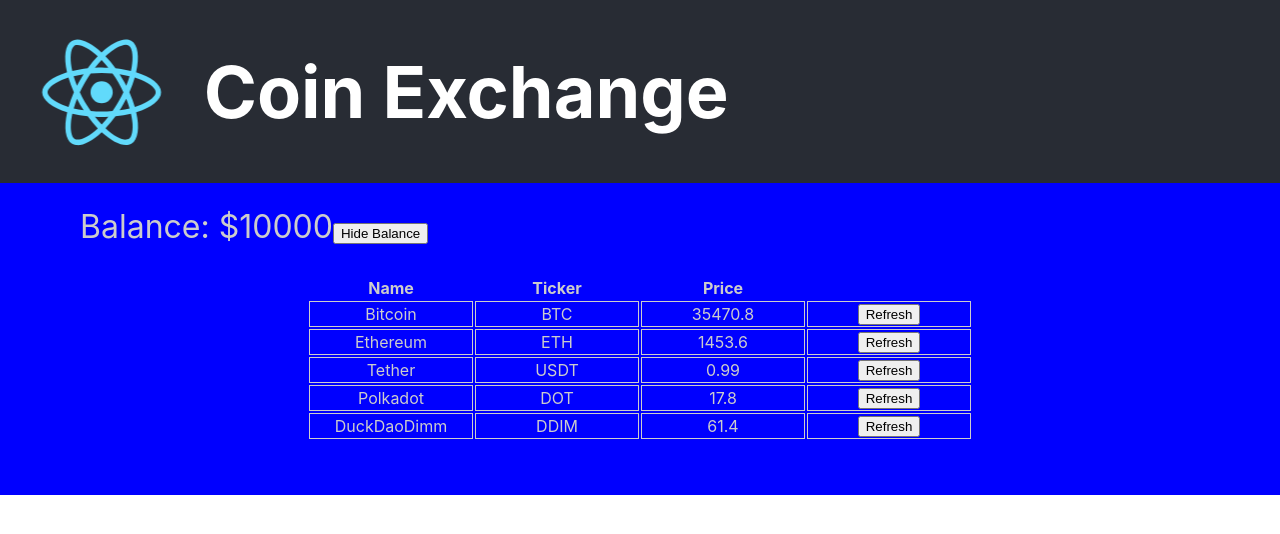
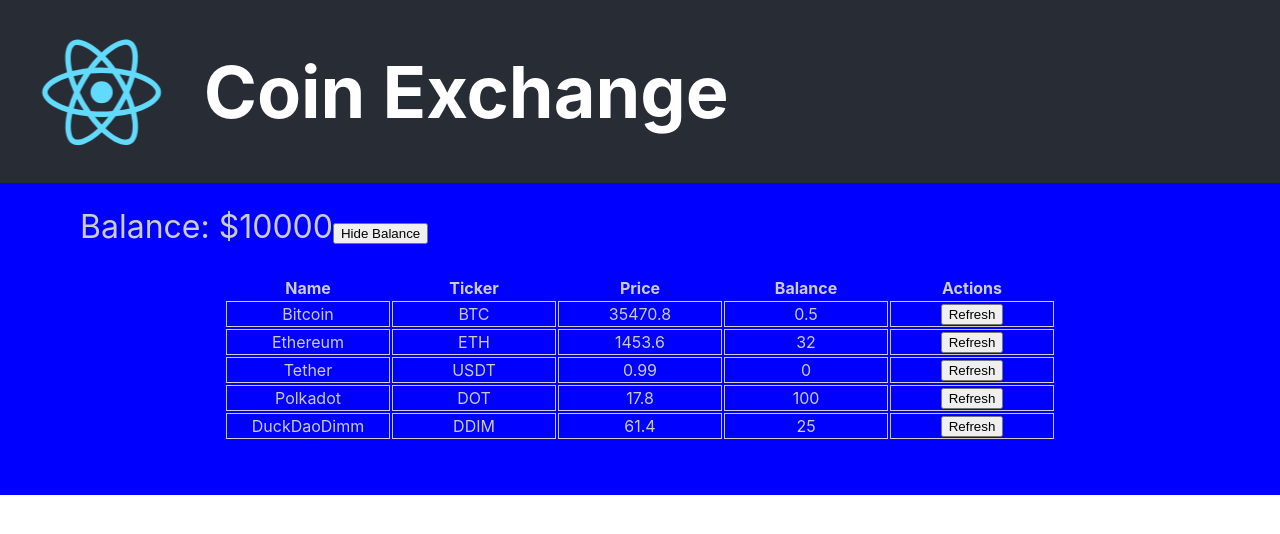
Before and after one commit to Peacanduck/coin-exchange, a React (Create React App) app: page / in a window 1280 px wide. Shown: the top 534 px of the page. Built offline with nearby package versions, Linux system fonts and the light colour scheme.

Commit message:
Hide function with coin balances

```diff
--- a/src/App.js
+++ b/src/App.js
@@ -22,27 +22,32 @@ class App extends React.Component {
 
         name: 'Bitcoin',
         ticker: 'BTC',
-        price:  35470.8
+        price:  35470.8,
+        balance: 0.5
       },
       {
         name: 'Ethereum',
         ticker: 'ETH',
-        price:  1453.6
+        price:  1453.6,
+        balance: 32
       },
       {
         name: 'Tether',
         ticker: 'USDT',
-        price:  0.99
+        price:  0.99,
+        balance: 0
       },
       {
         name: 'Polkadot',
         ticker: 'DOT',
-        price:  17.8
+        price:  17.8,
+        balance: 100
       },
       {
         name: 'DuckDaoDimm',
         ticker: 'DDIM',
-        price:  61.4
+        price:  61.4,
+        balance: 25
       }
      ]
     }
@@ -50,7 +55,7 @@ class App extends React.Component {
     this.handleHide = this.handleHide.bind(this);
   }
   handleRefresh(nTicker){
-     const newCoinData = this.state.coinData.map(function({ticker,name,price}){
+     const newCoinData = this.state.coinData.map(function({ticker,name,price,balance}){
         let newPrice = price;
         if (nTicker === ticker) {
           const randomPercentage = 0.995 + Math.random() * 0.01;
@@ -59,7 +64,8 @@ class App extends React.Component {
         return {
           ticker,
           name,
-          price: newPrice
+          price: newPrice,
+          balance
         }
      });
 
@@ -74,7 +80,7 @@ class App extends React.Component {
     <DivApp className="App">
       <ExchangeHeader/>
       <AccountBalance amount={this.state.balance} showBalance={this.state.visible} handleHide={this.handleHide}/>
-      <CoinList coinData={this.state.coinData} handleRefresh={this.handleRefresh} />
+      <CoinList visible={this.state.visible} coinData={this.state.coinData} handleRefresh={this.handleRefresh} />
     </DivApp>
   );
 
--- a/src/components/Coin/Coin.jsx
+++ b/src/components/Coin/Coin.jsx
@@ -42,6 +42,7 @@ export default class Coin extends Component {
               <StyledRow>{this.props.name}</StyledRow>
               <StyledRow>{this.props.ticker}</StyledRow>
               <StyledRow>{this.props.price}</StyledRow>
+              <StyledRow>{this.props.balance}</StyledRow>
               <StyledRow>
                   <form action="#" method="POST">
                   <button onClick={this.handleClick}>Refresh</button>
--- a/src/components/CoinList/CoinList.jsx
+++ b/src/components/CoinList/CoinList.jsx
@@ -17,16 +17,20 @@ export default class CoinList extends Component {
             <th>Name</th>
             <th>Ticker</th>
             <th>Price</th>
+            <th>Balance</th>
+            <th>Actions</th>
           </tr>
         </thead>
         <tbody>
         {
-        this.props.coinData.map( ({name, ticker, price}) =>
+
+        this.props.coinData.map( ({name, ticker, price, balance}) =>
         <Coin key={ticker}
               handleRefresh={this.props.handleRefresh}
               name={name}
               ticker={ticker}
-              price={price}/>
+              price={price}
+              balance ={this.props.visible ? balance : "*"} />
           )
         }
         </tbody>
```
